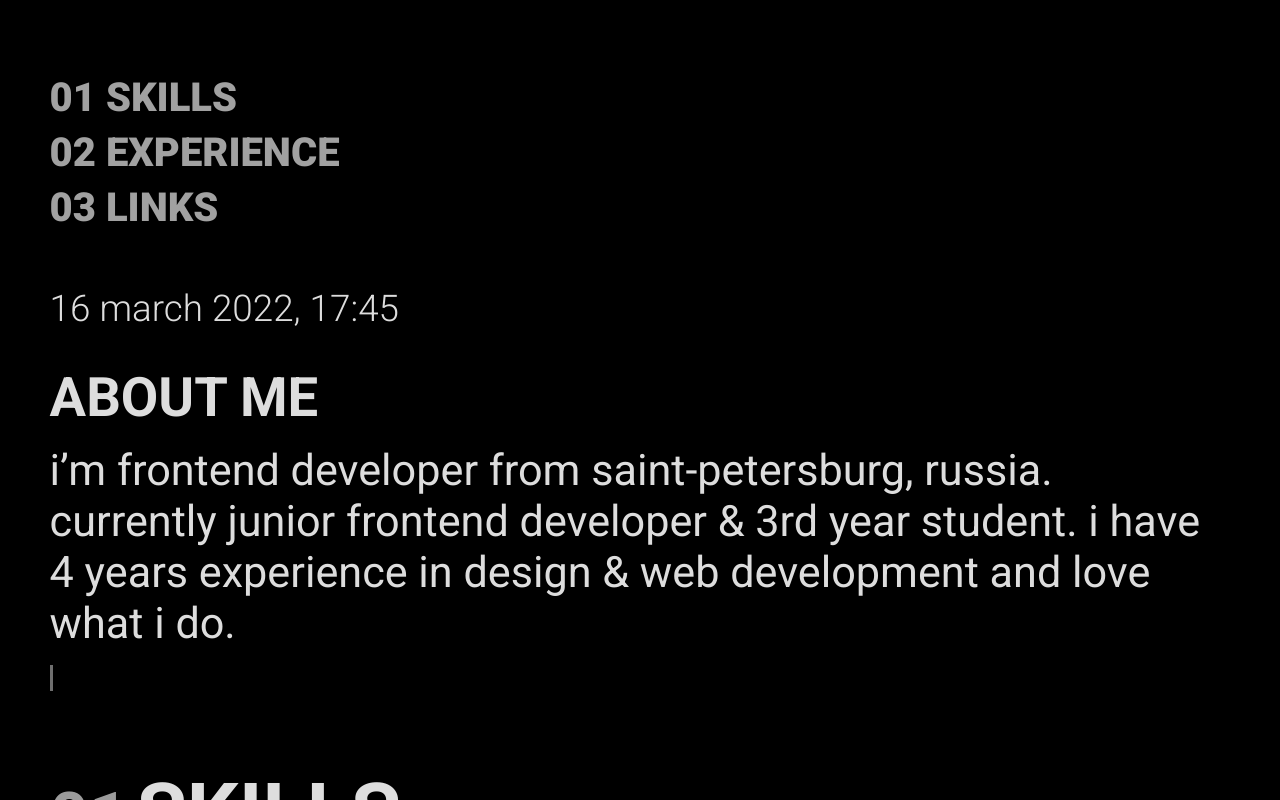
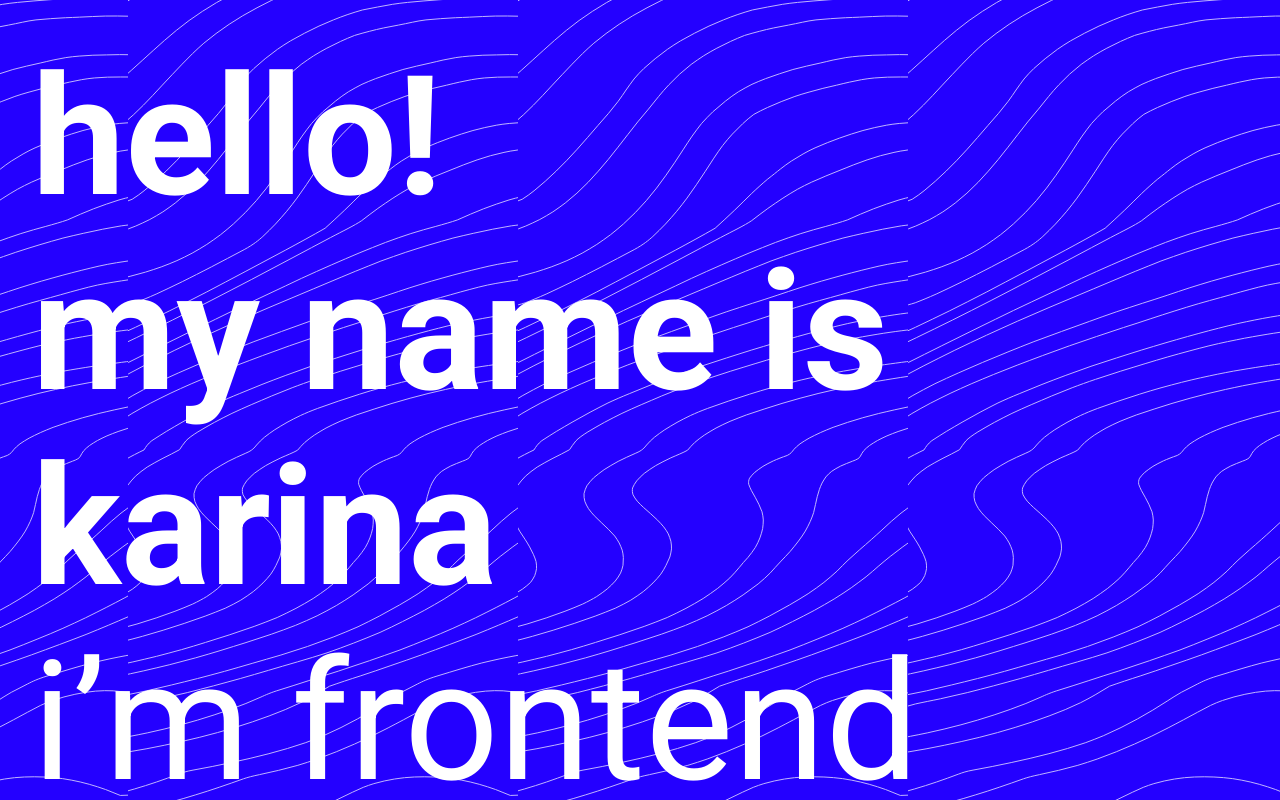
Before and after one commit to sirsur/portfolio, a React (Create React App) app: page / in a window 1280 px wide. Shown: the top 800 px of the page. Built offline with nearby package versions, Linux system fonts and the light colour scheme.

Commit message:
animation added

```diff
--- a/src/App.js
+++ b/src/App.js
@@ -3,18 +3,22 @@ import Preloader from './components/Preloader';
 import Main from './components/Main';
 
 const App = () => {
-    const [loading, setLoading] = useState(false);
+    /*const [loading, setLoading] = useState(false);
 
     useEffect(() => {
         setLoading(true);
         setTimeout(() => {
             setLoading(false);
-        }, 3000)
+        }, 8000)
     }, []);
 
     return (
         loading ? <Preloader /> : <Main />
-    );
+    );*/
+
+    return (
+        <Main />
+    )
 };
 
 export default App;
--- a/src/components/Main.js
+++ b/src/components/Main.js
@@ -6,14 +6,17 @@ import Skills from './containers/Main/Skills';
 import Experience from './containers/Main/Experience';
 import Links from './containers/Main/Links';
 import Footer from './containers/Main/Footer';
+import Preloader from './Preloader';
 
 const Container = styled.div`
+    z-index: 0;
     padding: calc(3rem + 2vw) calc(1.5rem + 2vw) calc(1.5rem + 2vw) calc(1.5rem + 2vw);
-    background-color: #000000;
 `;
 
 const Main = () => {
     return (
+        <>
+            <Preloader />
             <Container id='top'>
                 <Header />
                 <AboutMe />
@@ -22,6 +25,7 @@ const Main = () => {
                 <Links />
                 <Footer />
             </Container>
+        </>
     )
 };
 
--- a/src/components/Preloader.js
+++ b/src/components/Preloader.js
@@ -2,45 +2,47 @@ import React from 'react';
 import styled from 'styled-components';
 
 const Container = styled.div`
-    position: absolute;
+    z-index: 1;
+    position: fixed;
     padding: 2.5rem 2rem 0rem 2rem;
     width: 100vw;
     height: 100vh;
     font-size: 13vw;
     font-weight: 700;
     background-color: #2400FF;
+    background-image: url(${process.env.PUBLIC_URL}/img/background.svg);
+    animation: background-motion 15s, preloader-invisible 1s linear 7s forwards;
 `;
 
 const Title = styled.p`
     margin: 0;
-    opacity: 87%;
-    animation-timing-function: ease-in;
-`
+    opacity: 0;
+`;
 
 const phrases = ['hello!', 'my name is karina', 'i’m frontend developer based in russia', 'and i madly in love with my job!'];
 
 const List = phrases.map((phrase, i) => {
     if (i !== 2) {
         return (
-            <Title key={'phrase_' + i}>{phrase}</Title>
+            <Title
+                key={'phrase_' + i}
+                style={{ animation: `preloader-visible 1s linear ${i+1}s forwards` }}
+            >{phrase}</Title>
+        )
+    } else if (i === 2) {
+        return (
+            <Title
+                key={'phrase_' + i}
+                style={{ fontWeight: 400, animation: `preloader-visible 1s linear ${i+1}s forwards` }}
+            >{phrase}</Title>
         );
     }
-    return (
-        <Title
-            key={'phrase_' + i}
-            style={{ fontWeight: 400 }}
-        >{phrase}</Title>
-    );
 });
+
 
 const Preloader = () => {
     return (
-        <Container style={{
-            backgroundImage: `url(${process.env.PUBLIC_URL}/img/background.svg)`,
-            backgroundRepeat: 'no-repeat',
-            backgroundPosition: 'center',
-            backgroundSize: 'cover'
-        }}>
+        <Container>
             {List}
         </Container>
     );
--- a/src/index.css
+++ b/src/index.css
@@ -5,6 +5,7 @@ html, body {
     margin: 0;
     padding: 0;
     font-family: Roboto;
+    background-color: #000000;
     color: #FFFFFF;
 }
 
@@ -22,3 +23,38 @@ html, body {
         opacity: 0;
     }
 }
+
+@keyframes preloader-visible {
+    0% {
+        opacity: 0;
+    }
+
+    100% {
+        opacity: 1;
+    }
+}
+
+@keyframes background-motion {
+    0% {
+       background-position: 50% 50%;
+    }
+
+    100% {
+        background-position: 0% 0%;
+    }
+}
+
+@keyframes preloader-invisible {
+    0% {
+        transform: translateY(0);
+    }
+
+    99% {
+        opacity: 1;
+    }
+
+    100% {
+        transform: translateY(-100%);
+        opacity: 0;
+    }
+}
--- a/src/index.js
+++ b/src/index.js
@@ -4,6 +4,8 @@ import App from './App';
 import './index.css';
 
 ReactDOM.render(
-    <App />,
+    <React.StrictMode>
+        <App />
+    </React.StrictMode>,
     document.getElementById('root')
 );
```
Lines whose indentation alone changed are shown as unchanged.
